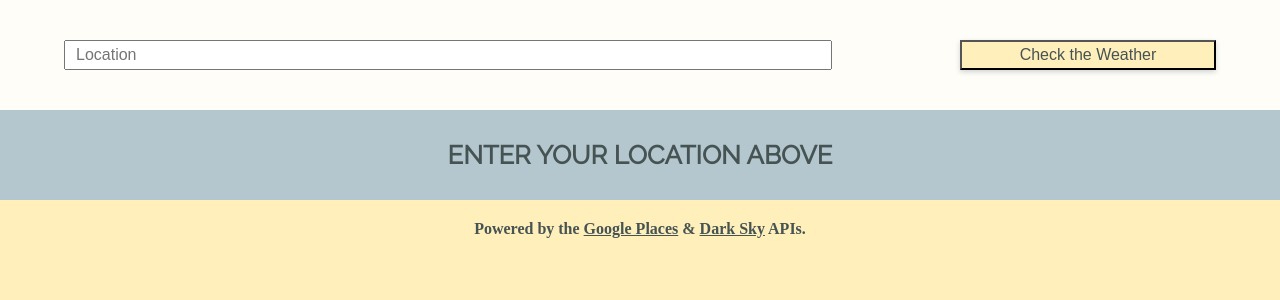
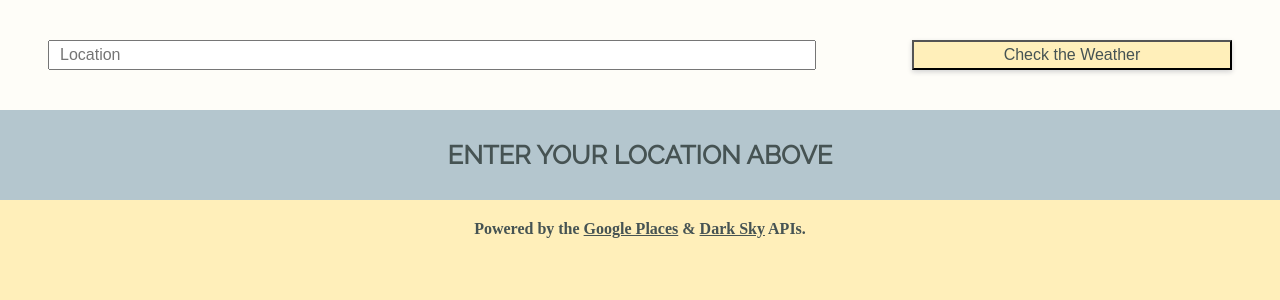
Before and after one commit to jamie29w/weather-api-app, a React (Create React App) app in the folder client/: page / in a window 1280 px wide. Shown: the top 300 px of the page. Built offline with nearby package versions, Linux system fonts and the light colour scheme.

Commit message:
updated header button styling

```diff
--- a/client/src/main/header/Component.js
+++ b/client/src/main/header/Component.js
@@ -8,9 +8,11 @@ function HeaderComponent(props) {
             boxShadow: "0 2px 5px lightgrey",
             fontSize: "1em",
             minHeight: "30px",
-            width: "20%",
+            width: "25%",
             marginTop: '5vh',
-            marginBottom: '5vh'
+            marginBottom: '5vh',
+            paddingLeft: 10,
+            paddingRight: 10
         },
         form: {
             backgroundColor: "#FEFDF8",
```
